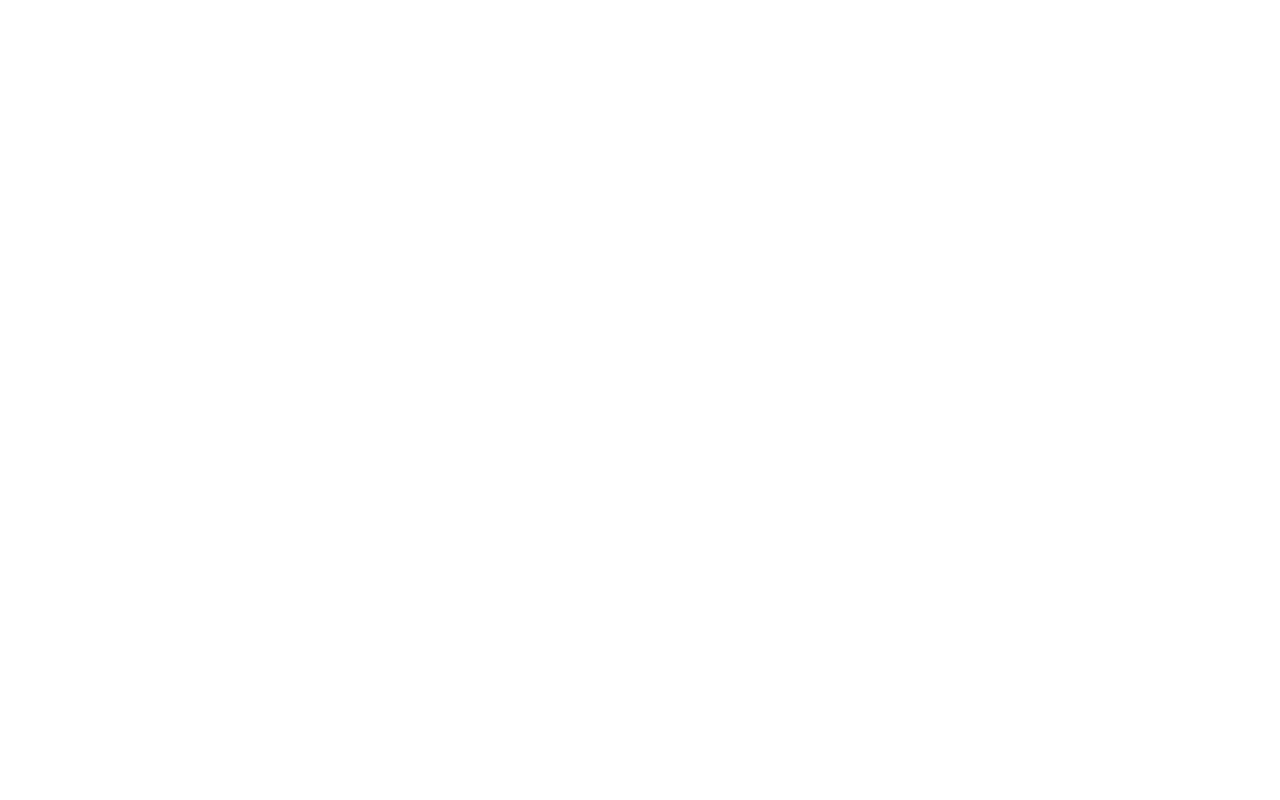
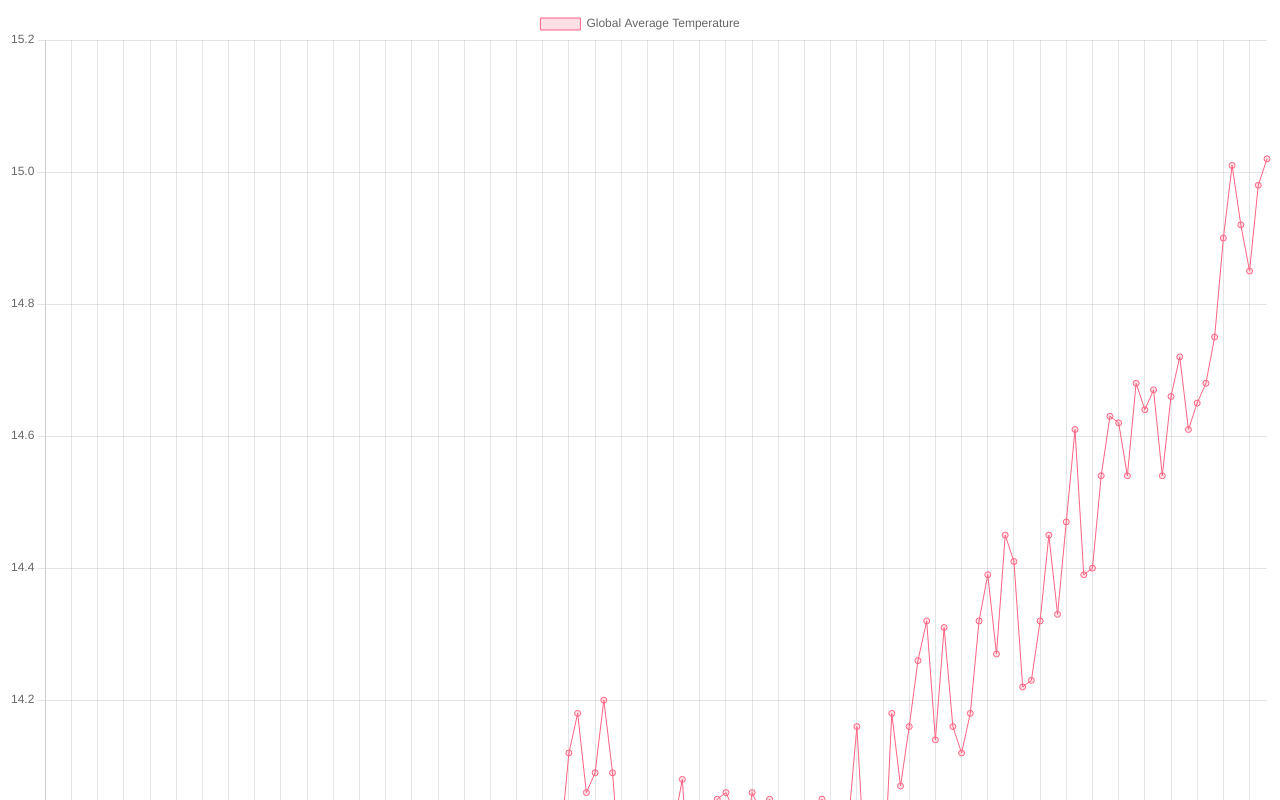
Before and after one commit to lgrisa1987/coding-train, a plain HTML site: page 1.2-fetch-Tabular-Data/index.html in a window 1280 px wide. Shown: the top 800 px of the page. Drawn offline with nearby package versions, Linux system fonts and the light colour scheme.

Commit message:
1.3-fetch-Graphing with Chart.js - Part 1

```diff
--- a/1.2-fetch-Tabular-Data/index.html
+++ b/1.2-fetch-Tabular-Data/index.html
@@ -6,22 +6,43 @@
     <meta http-equiv="X-UA-Compatible" content="IE=edge">
     <meta name="viewport" content="width=device-width, initial-scale=1.0">
     <title>Fetch and Graph CSV</title>
+    <script src="https://cdn.jsdelivr.net/npm/chart.js@3.3.2/dist/chart.min.js"></script>
 </head>
 
 <body>
+    <canvas id="chart" width="400" height="400"></canvas>
     <script>
-        const getData = async () => {
+        const xlabels = [],
+            ytemps = [],
+            getData = async () => {
                     const response = await fetch('ZonAnn.Ts+dSST.csv'),
-                data = await response.text();
-
-            const table = data.split(/\n/).slice(1);
+                        data = await response.text(),
+                        table = data.split(/\n/).slice(1);
                     table.forEach(row => {
                         const columns = row.split(/,/),
                             [year, temp] = columns;
-                console.log(year, temp);
+                        xlabels.push(year);
+                        ytemps.push(parseFloat(temp) + 14);
                     });
+                },
+                chartIt = async () => {
+                    await getData();
+                    const ctx = document.getElementById('chart').getContext('2d');
+                    const myChart = new Chart(ctx, {
+                        type: 'line',
+                        data: {
+                            labels: xlabels,
+                            datasets: [{
+                                label: 'Global Average Temperature',
+                                data: ytemps,
+                                backgroundColor: 'rgba(255, 99, 132, 0.2)',
+                                borderColor: 'rgba(255, 99, 132, 1)',
+                                borderWidth: 1
+                            }]
                         }
-        getData();
+                    });
+                };
+        chartIt();
     </script>
 </body>
 
```
Lines whose indentation alone changed are shown as unchanged.
